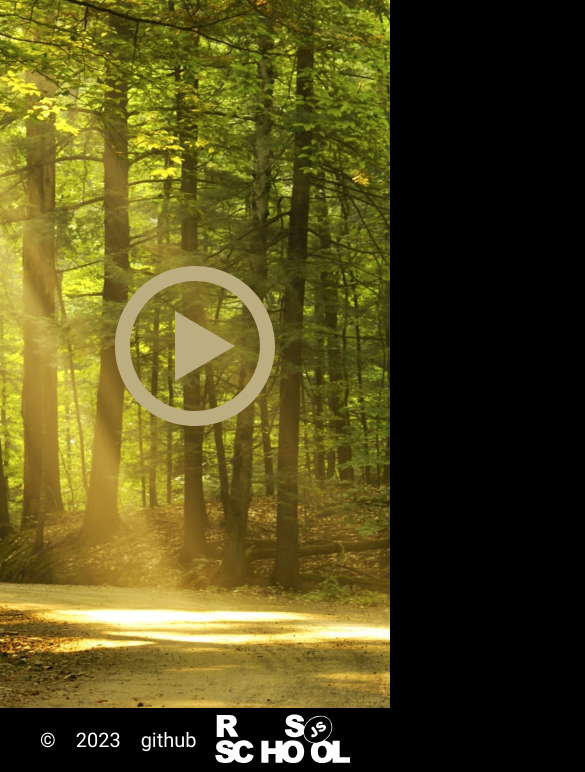
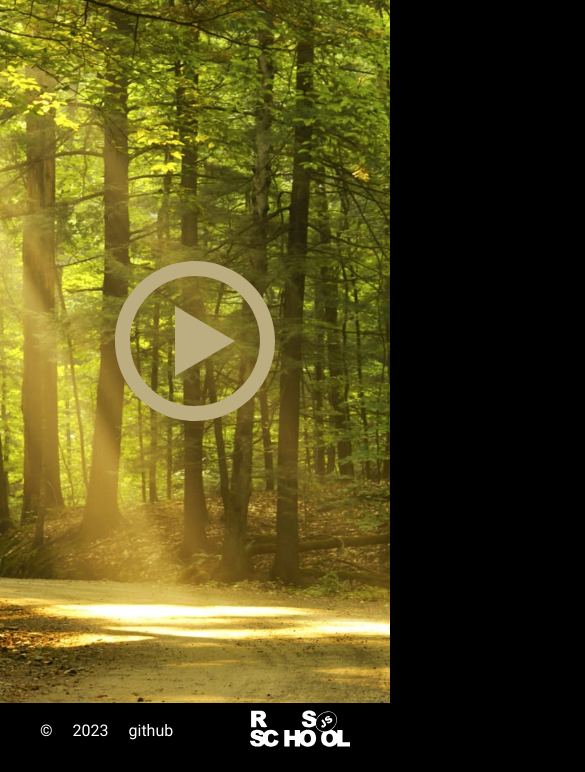
Before and after one commit to Zorro-amarillo/js30-eco-sounds, a plain HTML site: page js30-1/index.html in a window 390 px wide. Shown: the part 72-844 px from the top of the page, 585 px wide, since content can reach past the window. Drawn offline with Linux system fonts and the light colour scheme.

Commit message:
feat: edit media queries in css

```diff
--- a/js30-1/style.css
+++ b/js30-1/style.css
@@ -144,10 +144,36 @@ body {
     }
 }
 
+@media (max-width: 1024px) {
+    .container {
+        max-width: 1024px;
+    }
+
+    .nav-link,
+    .footer-c-item,
+    .footer-gh-link {
+        font-size: 18px;
+    }
+
+    .footer-rss {
+        width: 120px;
+    }
+}
+
 @media (max-width: 768px) {
     .container {
         max-width: 768px;
     }
+
+    .nav-link,
+    .footer-c-item,
+    .footer-gh-link {
+        font-size: 16px;
+    }
+
+    .footer-rss {
+        width: 100px;
+    }
 }
 
 /* Media styles end */
```
